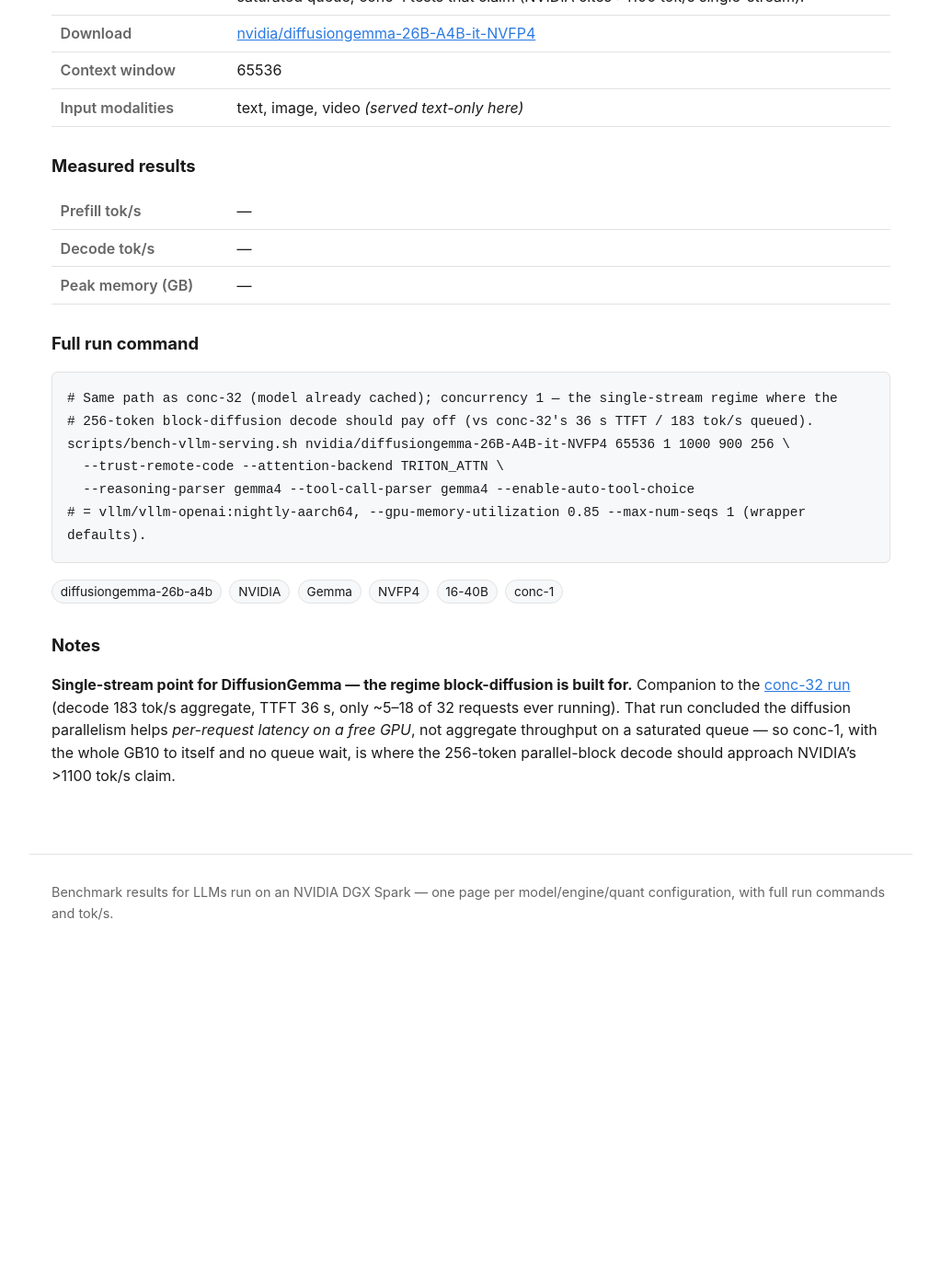
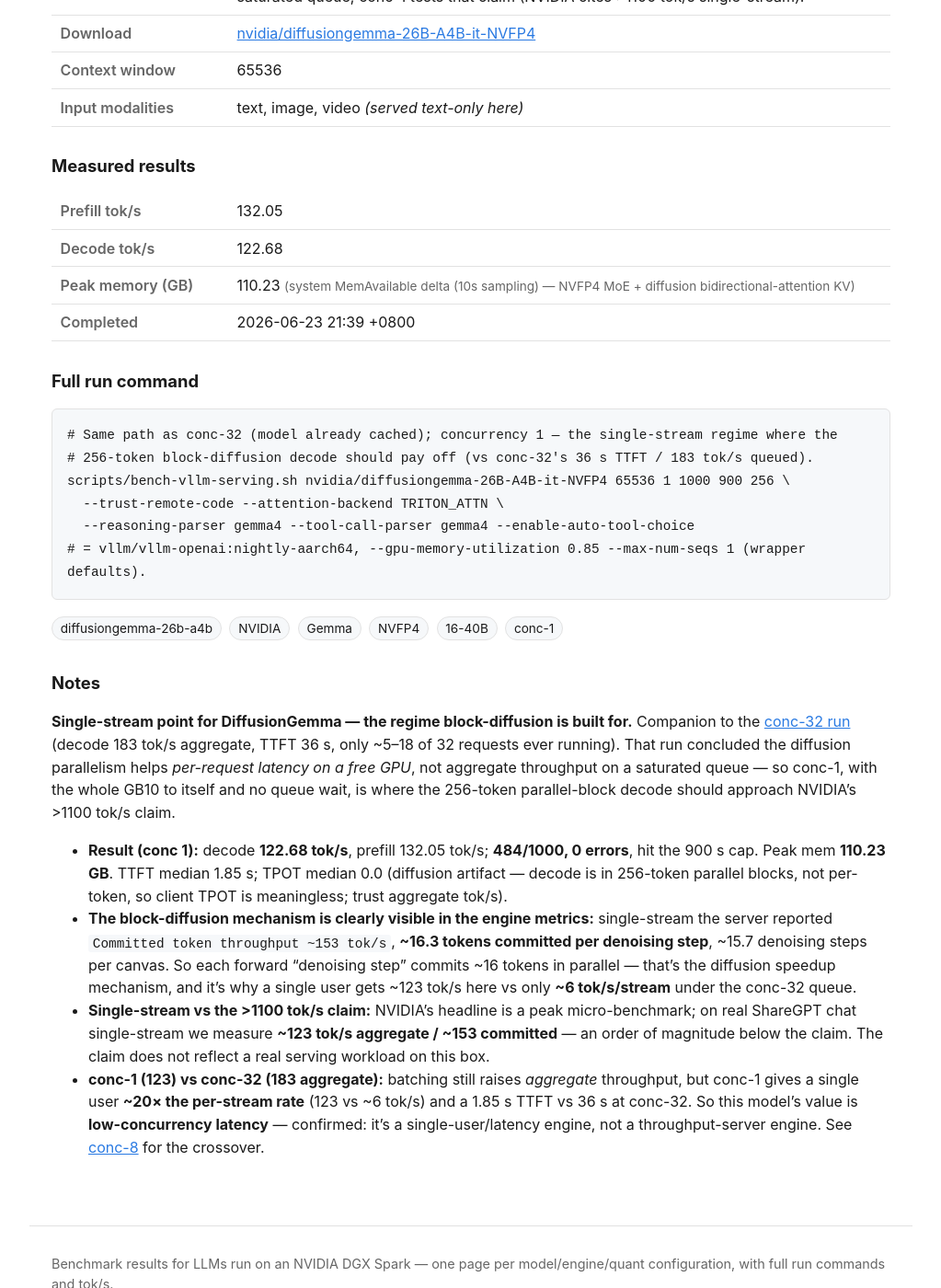
Before and after one commit to yjsoon/autobench, a Jekyll site: the page built from _configs/diffusiongemma-26b-a4b-vllm-nvfp4-c1.md, in a window 1280 px wide and 1400 px high, scrolled down 598 px. Shown: the whole window at 92% size, without its empty margins (128-1151 px from the left). Built offline with Jekyll 4.4.1, drawn with Linux system fonts in a browser that asks for light colours; before the commit the page ends 1664 px from its top, so only the background shows below that; some of the changed text lies outside the part shown.

Commit message:
Bench: DiffusionGemma-26B-A4B vLLM NVFP4 conc-1 (decode 122.7 tok/s single-stream, 0 errors)
Block-diffusion single-stream: ~16.3 tokens committed/denoising step, ~123 tok/s vs ~6
tok/s/stream at conc-32. Confirms it's a low-concurrency latency engine (1.85s TTFT vs 36s
@ conc-32). Far below NVIDIA's >1100 tok/s peak claim on real ShareGPT chat.

Co-Authored-By: Claude Opus 4.8 <noreply@anthropic.com>
Claude-Session: https://claude.ai/code/session_01B9a7mhJxZceLtkYS7wKerp

```diff
--- a/_configs/diffusiongemma-26b-a4b-vllm-nvfp4-c1.md
+++ b/_configs/diffusiongemma-26b-a4b-vllm-nvfp4-c1.md
@@ -14,7 +14,14 @@ modalities: [text, image, video]
 mm_served: false
 concurrency: 1
 tags: [diffusiongemma-26b-a4b, NVIDIA, Gemma, NVFP4, 16-40B, conc-1]
-status: pending
+status: done
+prefill_toks: 132.05
+decode_toks: 122.68
+mem_gb: 110.23
+mem_source: system MemAvailable delta (10s sampling) — NVFP4 MoE + diffusion bidirectional-attention KV
+measured_on: 2026-06-23
+completed_at: 2026-06-23 21:39 +0800
+engine_image: vllm/vllm-openai:nightly-aarch64@sha256:68e23ddd982ad5642e21354c2242a3a86d31a3ea83f5937e5c3867942dc6595b
 run_command: |
   # Same path as conc-32 (model already cached); concurrency 1 — the single-stream regime where the
   # 256-token block-diffusion decode should pay off (vs conc-32's 36 s TTFT / 183 tok/s queued).
@@ -30,4 +37,19 @@ run_command: |
 free GPU*, not aggregate throughput on a saturated queue — so conc-1, with the whole GB10 to itself and
 no queue wait, is where the 256-token parallel-block decode should approach NVIDIA's >1100 tok/s claim.
 
-<!-- results pending — runs after the gpt-oss-120b SGLang+EAGLE3 conc-32 run frees the GPU -->
+- **Result (conc 1):** decode **122.68 tok/s**, prefill 132.05 tok/s; **484/1000, 0 errors**, hit the
+  900 s cap. Peak mem **110.23 GB**. TTFT median 1.85 s; TPOT median 0.0 (diffusion artifact — decode
+  is in 256-token parallel blocks, not per-token, so client TPOT is meaningless; trust aggregate tok/s).
+- **The block-diffusion mechanism is clearly visible in the engine metrics:** single-stream the server
+  reported `Committed token throughput ~153 tok/s`, **~16.3 tokens committed per denoising step**, ~15.7
+  denoising steps per canvas. So each forward "denoising step" commits ~16 tokens in parallel — that's
+  the diffusion speedup mechanism, and it's why a single user gets ~123 tok/s here vs only **~6
+  tok/s/stream** under the conc-32 queue.
+- **Single-stream vs the >1100 tok/s claim:** NVIDIA's headline is a peak micro-benchmark; on real
+  ShareGPT chat single-stream we measure **~123 tok/s aggregate / ~153 committed** — an order of
+  magnitude below the claim. The claim does not reflect a real serving workload on this box.
+- **conc-1 (123) vs conc-32 (183 aggregate):** batching still raises *aggregate* throughput, but conc-1
+  gives a single user **~20× the per-stream rate** (123 vs ~6 tok/s) and a 1.85 s TTFT vs 36 s at
+  conc-32. So this model's value is **low-concurrency latency** — confirmed: it's a single-user/latency
+  engine, not a throughput-server engine. See [conc-8](diffusiongemma-26b-a4b-vllm-nvfp4-c8) for the
+  crossover.
```
